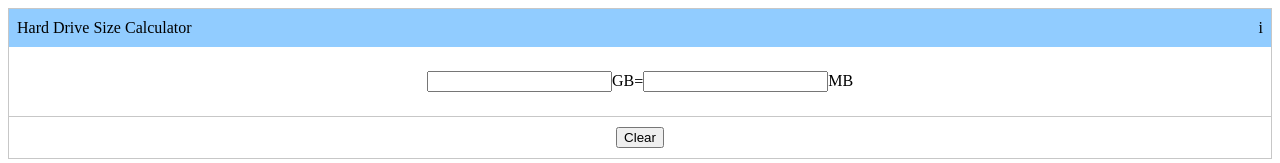
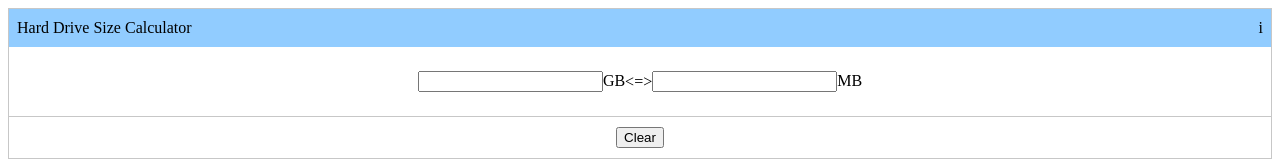
Before and after one commit to jananigel/react-layout-component, a React (Create React App) app: page / in a window 1280 px wide. Shown: the top 163 px of the page. Built offline with nearby package versions, Linux system fonts and the light colour scheme.

Commit message:
feat: implement clear function and input change

```diff
--- a/src/App.js
+++ b/src/App.js
@@ -1,4 +1,4 @@
-import React from "react";
+import React, { useState } from "react";
 import "./style.scss";
 import ThreeRowsLayout from "./layouts/three-rows/three-rows-layout.js";
 
@@ -15,39 +15,78 @@ const Header = () => {
   );
 };
 
-const Content = () => {
+const Content = ({ leftValue, rightValue, inputChange }) => {
+  const leftInputChangedHandler = event => {
+    inputChange({ left: event.target.value });
+  };
+
+  const rightInputChangeHandler = event => {
+    inputChange({ right: event.target.value });
+  };
   return (
     <>
       <div className="left">
-        <input />
+        <input value={leftValue} onChange={leftInputChangedHandler} />
         <span>GB</span>
       </div>
       <div className="center">
-        <div className="label"> = </div>
+        <div className="label">
+          {" "}
+          {`<`}={`>`}{" "}
+        </div>
       </div>
       <div className="right">
-        <input />
+        <input
+          value={rightValue}
+          onChange={event => inputChange({ right: event.target.value })}
+        />
         <span>MB</span>
       </div>
     </>
   );
 };
 
-const Footer = () => {
+const Footer = ({ clearClick }) => {
+  const onBtnClick = e => {
+    clearClick(e);
+  };
+
   return (
     <>
-      <button>Clear</button>
+      <button onClick={onBtnClick}>Clear</button>
     </>
   );
 };
 
 export const App = () => {
+  const [inputValue, setInputValue] = useState({
+    leftValue: "",
+    rightValue: ""
+  });
+  const onInputChange = e => {
+    setInputValue({
+      leftValue: e.left,
+      rightValue: e.right
+    });
+  };
+  const onClearClick = e => {
+    setInputValue({
+      leftValue: "",
+      rightValue: ""
+    });
+  };
   return (
     <>
       <ThreeRowsLayout
         header={<Header />}
-        content={<Content />}
-        footer={<Footer />}
+        content={
+          <Content
+            leftValue={inputValue["leftValue"]}
+            rightValue={inputValue["rightValue"]}
+            inputChange={onInputChange}
+          />
+        }
+        footer={<Footer clearClick={onClearClick} />}
       />
     </>
   );
--- a/src/layouts/three-rows/three-rows-layout.js
+++ b/src/layouts/three-rows/three-rows-layout.js
@@ -2,10 +2,9 @@ import React from "react";
 import "./three-rows-layout.scss";
 
 export const ThreeRowsLayout = ({ header, content, footer }) => {
-  console.log("header = ", header, " contnt = ", content, " footer = ", footer);
   return (
     <>
-      <div class="main">
+      <div className="main">
         <div className="header flex">{header}</div>
         <div className="container flex-center">{content}</div>
         <div className="footer flex-center">{footer}</div>
```
